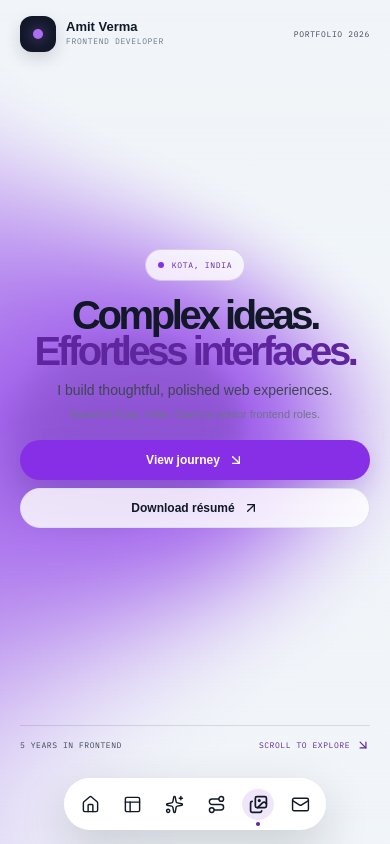
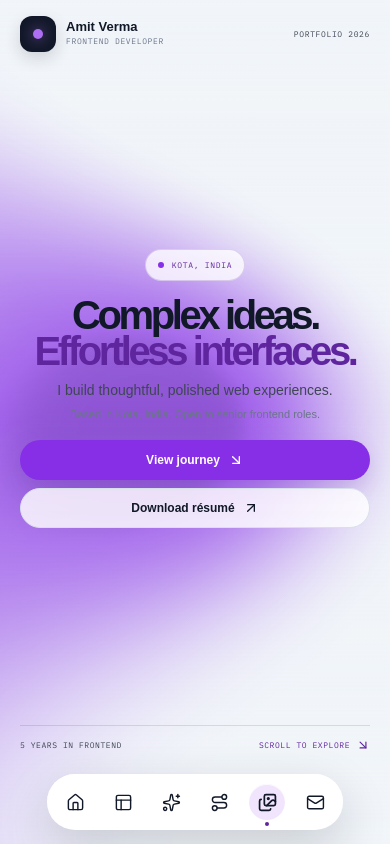
Before and after one commit to amit-kth/amit, a Next.js app: page / in a window 390 px wide. Shown: the top 844 px of the page. Built offline with nearby package versions, Linux system fonts and the light colour scheme.

Commit message:
Preserve accessible dock touch targets
Co-authored-by: arena-agent <297053741+arena-agent@users.noreply.github.com>

```diff
--- a/components/SectionDock.tsx
+++ b/components/SectionDock.tsx
@@ -162,7 +162,7 @@ export function SectionDock() {
       <motion.nav
         ref={navRef}
         aria-label="Explore portfolio sections"
-        className="section-dock pointer-events-auto relative isolate flex max-w-full items-center gap-0.5 rounded-full p-1.5 sm:gap-1.5 sm:p-2"
+        className="section-dock pointer-events-auto relative isolate flex max-w-full items-center gap-1 rounded-full p-1.5 sm:gap-1.5 sm:p-2"
         initial={reducedMotion ? { opacity: 0 } : { opacity: 0, y: 18, scale: 0.96 }}
         animate={reducedMotion ? { opacity: 1 } : { opacity: 1, y: 0, scale: 1 }}
         transition={reducedMotion ? { duration: 0.16 } : dockSpring}
@@ -173,7 +173,7 @@ export function SectionDock() {
           const active = activeId === item.id;
           return (
             <motion.a
-              className="group relative grid size-10 shrink-0 place-items-center rounded-full text-[var(--midnight-ink)] outline-none transition-colors hover:text-[var(--ultra-violet)] focus-visible:z-10 focus-visible:text-[var(--ultra-violet)] focus-visible:ring-2 focus-visible:ring-[var(--ultra-violet)] focus-visible:ring-offset-2 focus-visible:ring-offset-[var(--fog)] active:text-[var(--voltage-violet)] sm:size-12"
+              className="group relative grid size-11 shrink-0 place-items-center rounded-full text-[var(--midnight-ink)] outline-none transition-colors hover:text-[var(--ultra-violet)] focus-visible:z-10 focus-visible:text-[var(--ultra-violet)] focus-visible:ring-2 focus-visible:ring-[var(--ultra-violet)] focus-visible:ring-offset-2 focus-visible:ring-offset-[var(--fog)] active:text-[var(--voltage-violet)] sm:size-12"
               href={`#${item.id}`}
               key={item.id}
               aria-label={item.label}
```
